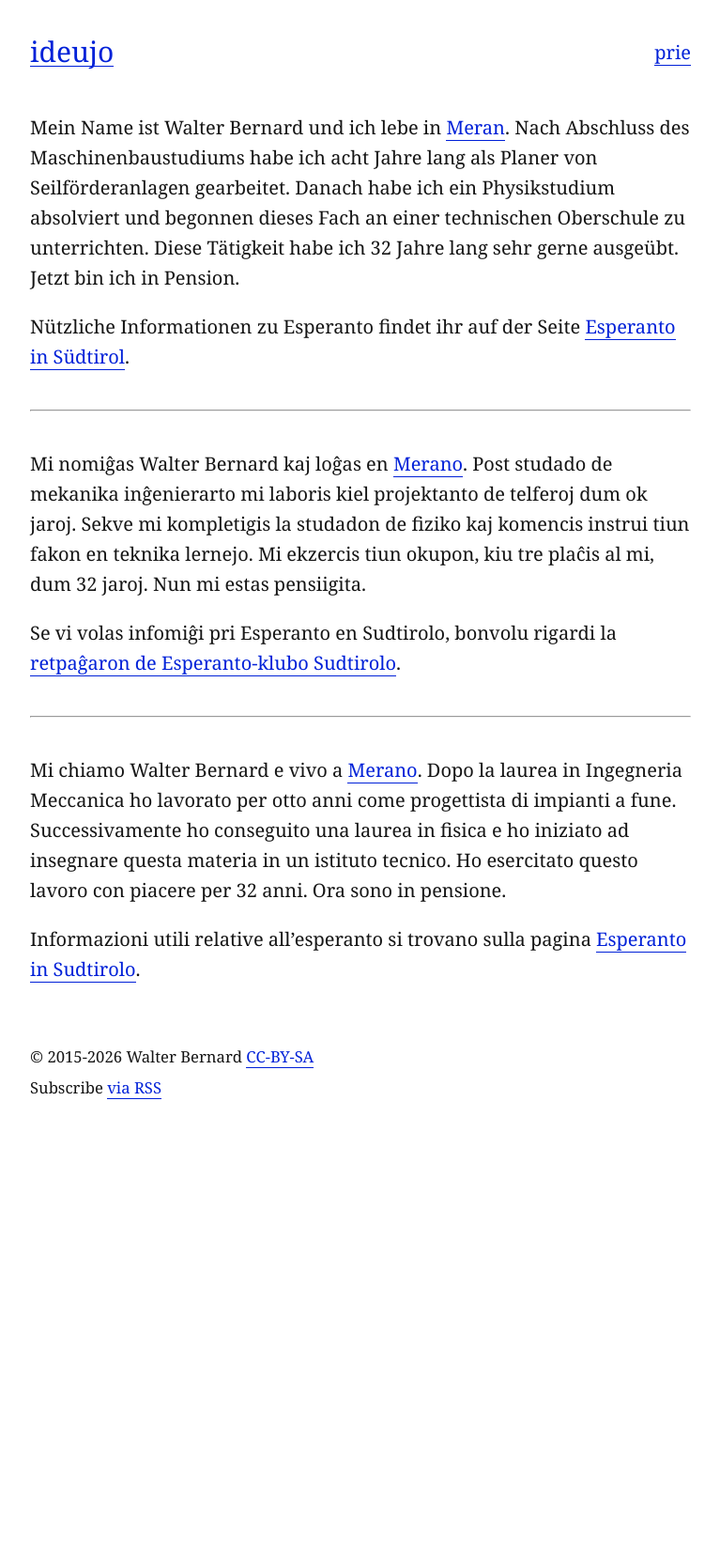
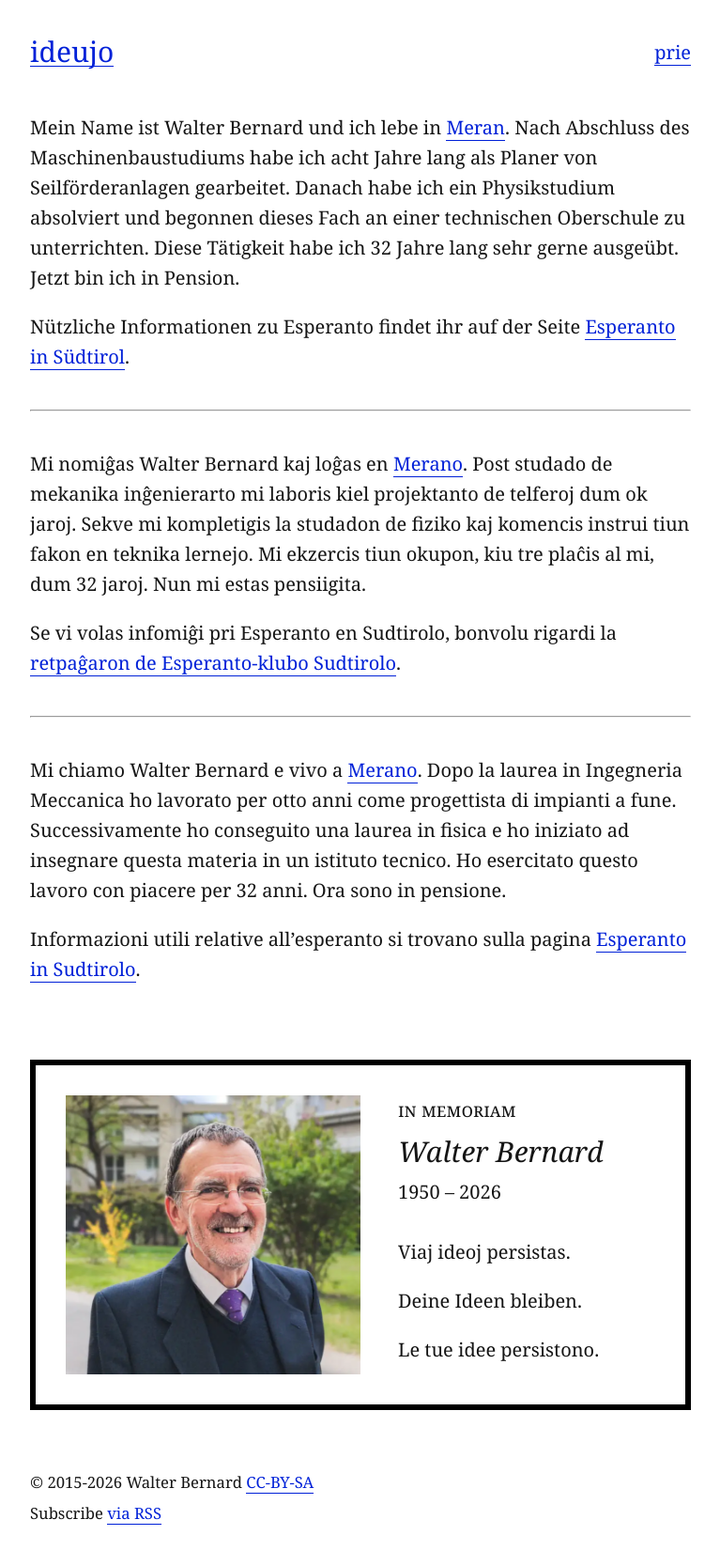
Before and after one commit to wbernard/wbernard.github.io, a Jekyll site: the page built from prie.md, in a window 1280 px wide. Shown: the whole page at 94% size, without its empty margins (256-1023 px from the left). Built offline with Jekyll 4.4.1, drawn with Linux system fonts in a browser that asks for light colours; before the commit the page ends 1214 px from its top, so only the background shows below that.

Commit message:
prie: sterbebild

```diff
--- a/css/main.css
+++ b/css/main.css
@@ -145,3 +145,50 @@ body {
 .site-footer {
   margin: 3em 0 2em;
 }
+
+/* PRIE */
+
+.black-border {
+  border: 6px solid black;
+  padding: 2rem;
+  margin: 5rem 0 3rem;
+}
+
+.black-border img {
+  display: block;
+  width: 100%;
+  min-height: 200px;
+  max-height: 260px;
+  object-fit: cover;
+  margin-bottom: 1rem;
+}
+
+.black-border small {
+  font-size: 1em;
+  margin-bottom: 0;
+  font-variant: small-caps;
+}
+
+.black-border h2 {
+  margin: 0.3em 0 0;
+}
+
+.black-border h2+p {
+  margin: 0.5rem 0 2rem;
+}
+
+.black-border p:last-child {
+  margin-bottom: 0.5em ;
+}
+
+@media (min-width: 550px) {
+  .black-border {
+    display: flex;
+    gap: 2.5rem;
+  }
+  .black-border img {
+    max-width: 50%;
+    max-height: none;
+    margin: 0;
+  }
+}
--- a/prie.md
+++ b/prie.md
@@ -24,3 +24,15 @@ Informazioni utili relative all'esperanto si trovano sulla pagina [Esperanto in
 [Meran]: https://de.wikipedia.org/wiki/Meran
 [Merano]: https://it.wikipedia.org/wiki/Merano
 [Meraneo]: https://eo.wikipedia.org/wiki/Merano
+
+<div class="black-border">
+    <img src="../../bildoj/walter.webp">
+    <div class="">
+        <small>in memoriam</small>
+        <h2>Walter Bernard</h2>
+        <p>1950 – 2026</p>
+        <p>Viaj ideoj persistas.</p>
+        <p>Deine Ideen bleiben.</p>
+        <p>Le tue idee persistono.</p>
+    </div>
+</div>
```
Also changed, not shown: bildoj/walter.webp (added).
